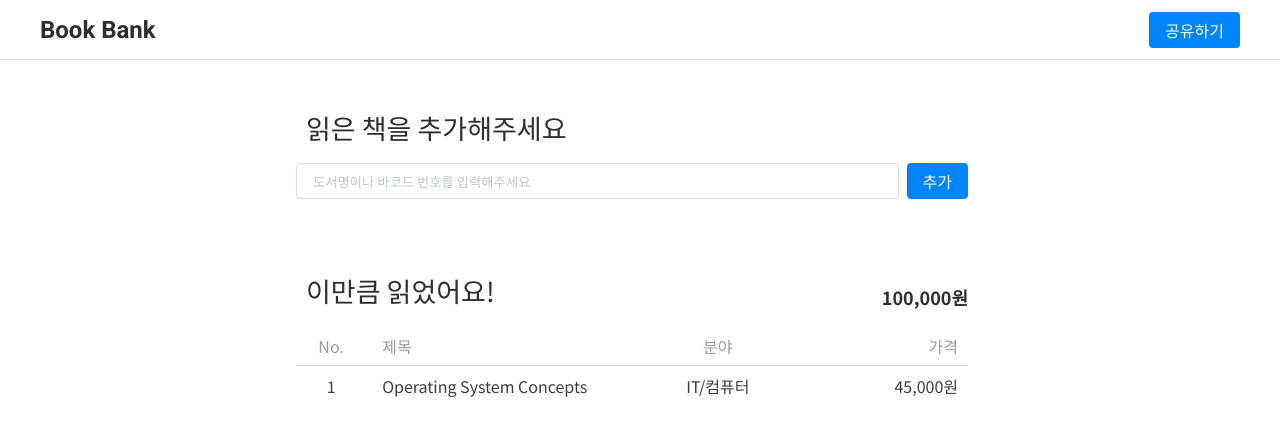
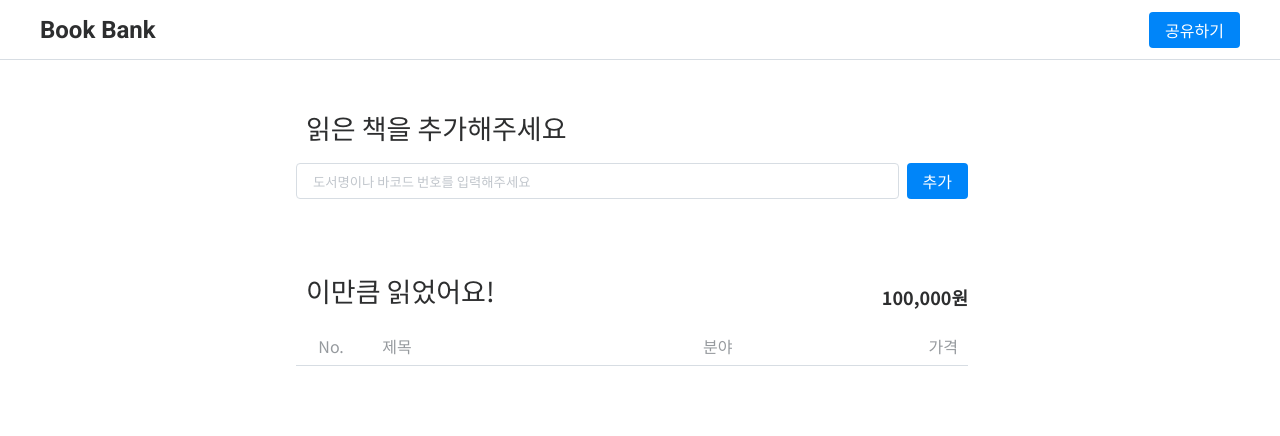
Before and after one commit to YeonsuBaek/book-bank, a Vue app in the folder frontend/: page / in a window 1280 px wide. Shown: the top 436 px of the page. Built offline with nearby package versions, Linux system fonts and the light colour scheme.

Commit message:
🚧 Add myBooks to VueList

```diff
--- a/frontend/src/components/VueContents.vue
+++ b/frontend/src/components/VueContents.vue
@@ -1,7 +1,7 @@
 <template>
   <div>
     <VueSearch :booklist="booklist" @addBook="getBook" />
-    <VueList />
+    <VueList :myBooks="myBooks" />
   </div>
 </template>
 
@@ -9,6 +9,7 @@
 import VueSearch from "./VueSearch.vue";
 import VueList from "./VueList.vue";
 import Datalist from "@/assets/booklist.json";
+import { ref } from "vue";
 
 const booklist = Datalist;
 
@@ -21,10 +22,24 @@ export default {
     };
   },
 
-  methods: {
-    getBook(bookTitle) {
-      console.log(bookTitle);
-    },
+  setup() {
+    const myBooks = ref([]);
+
+    const getBook = (bookTitle) => {
+      const bookIndex = booklist.findIndex((v) => v.title === bookTitle);
+
+      myBooks.value.push({
+        index: bookIndex,
+        title: booklist[bookIndex].title,
+        category: booklist[bookIndex].category,
+        price: booklist[bookIndex].price,
+      });
+    };
+
+    return {
+      myBooks,
+      getBook,
+    };
   },
 };
 </script>
--- a/frontend/src/components/VueList.vue
+++ b/frontend/src/components/VueList.vue
@@ -16,11 +16,15 @@
           </div>
 
           <ul class="booklistList">
-            <li class="booklistItem">
+            <li
+              class="booklistItem"
+              v-for="myBook in myBooks"
+              :key="myBook.index"
+            >
               <span class="bookNumber">1</span>
-              <span class="bookTitle">Operating System Concepts</span>
-              <span class="bookCategory">IT/컴퓨터</span>
-              <span class="bookPrice">45,000원</span>
+              <span class="bookTitle">{{ myBook.title }}</span>
+              <span class="bookCategory">{{ myBook.category }}</span>
+              <span class="bookPrice">{{ myBook.price }}</span>
             </li>
           </ul>
         </div>
@@ -30,7 +34,11 @@
 </template>
 
 <script>
-export default {};
+export default {
+  props: {
+    myBooks: Array,
+  },
+};
 </script>
 
 <style scoped>
```
